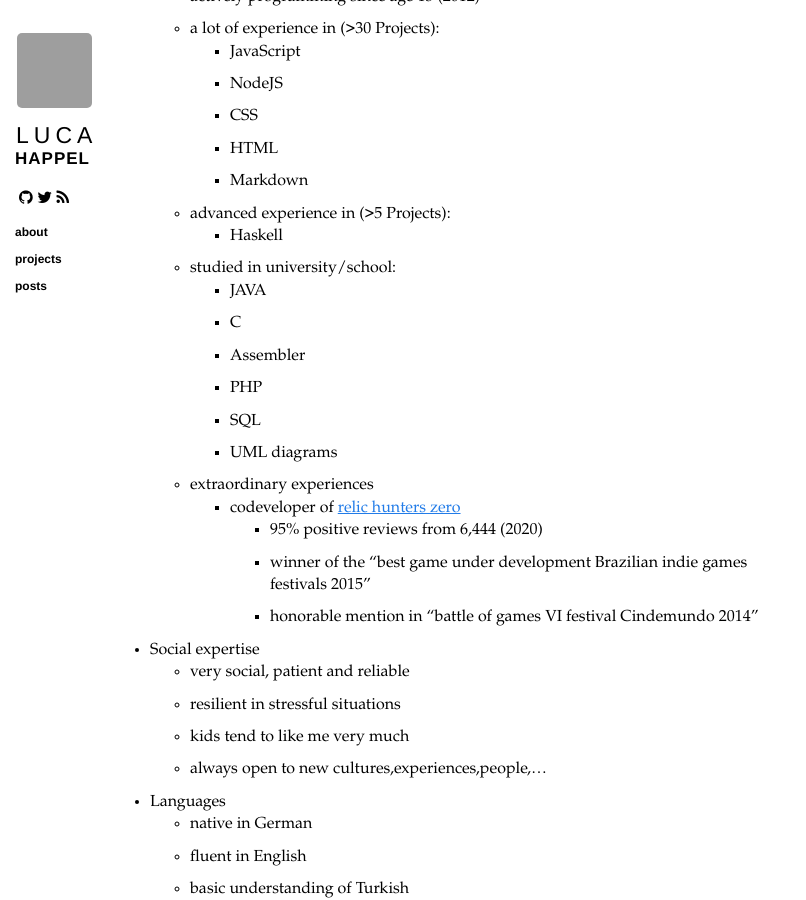
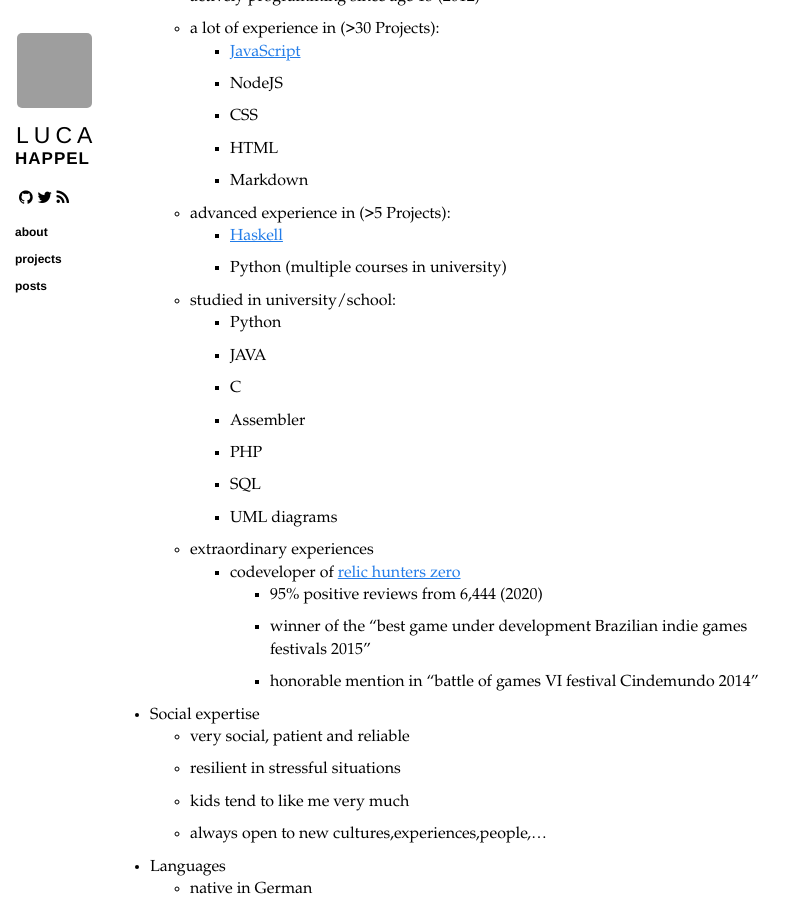
Before and after one commit to Quoteme/quoteme.github.io, a Jekyll site: the page built from about.md, in a window 1280 px wide and 900 px high, scrolled down 979 px. Shown: the whole window, without its empty margins (0-806 px from the left). Built offline with Jekyll 4.4.1, drawn with Linux system fonts in a browser that asks for light colours; nearby versions of some CDN libraries; some of the changed text lies outside the part shown; grey boxes are pictures that could not be loaded.

Commit message:
python zu kentnissen hinzugefügt

```diff
--- a/about.md
+++ b/about.md
@@ -44,14 +44,16 @@ In case I was able to catch your interest, please do not hesitate to contact me.
 - Programming knowledge
 	- actively programming since age 13 (2012)
 	- a lot of experience in (>30 Projects):
-		- JavaScript
+        - [JavaScript](https://github.com/Quoteme?tab=repositories&q=&type=&language=javascript)
 		- NodeJS
 		- CSS
 		- HTML
 		- Markdown
 	- advanced experience in (>5 Projects):
-		- Haskell
+        - [Haskell](https://github.com/Quoteme?tab=repositories&q=&type=&language=haskell)
+        - Python (multiple courses in university)
 	- studied in university/school:
+        - Python
 		- JAVA
 		- C
 		- Assembler
@@ -117,14 +119,16 @@ Sollte ich Ihr Interessen geweckt haben, können Sie mich gerne kontaktieren.
 - Programmierfähigkeiten
 	- programmieren seit dem 13. Lebensjahr
 	- sehr viel Erfahrung in (>30 Projekte):
-		- JavaScript
+        - [JavaScript](https://github.com/Quoteme?tab=repositories&q=&type=&language=javascript)
 		- NodeJS
 		- CSS
 		- HTML
 		- Markdown
 	- erweiterte Erfahrung in (>5 Projekte):
-		- Haskell
+        - [Haskell](https://github.com/Quoteme?tab=repositories&q=&type=&language=haskell)
+        - Python (multiple courses in university)
 	- gelernt in der Universität/Schule
+        - Python
 		- JAVA
 		- C
 		- Assembler
```
